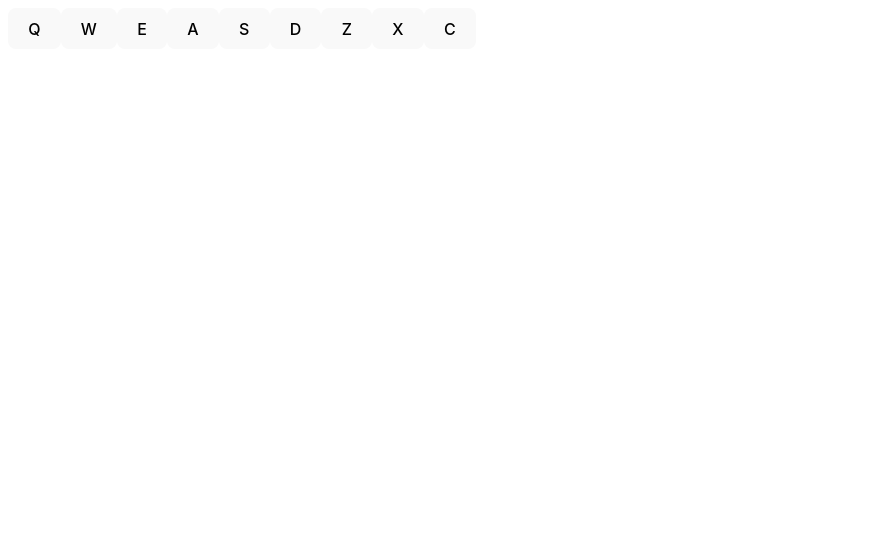
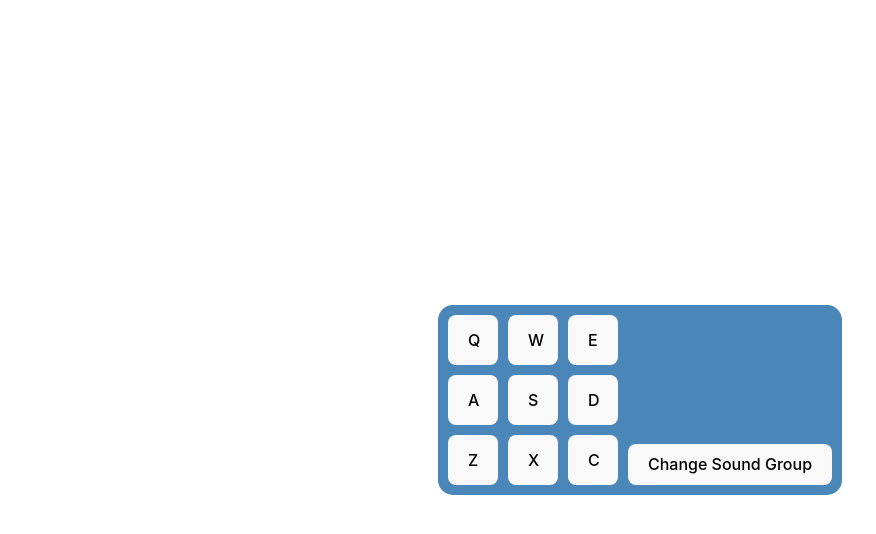
Before and after one commit to zfranczak/drumMachine, a React (Vite) app: page / in a window 1280 px wide. Shown: the top 534 px of the page, without its empty margins (0-876 px from the left). Built offline with nearby package versions, Linux system fonts and the light colour scheme.

Commit message:
added button to change sound bank and added some simple styling

```diff
--- /dev/null
+++ b/src/App.css
@@ -0,0 +1,22 @@
+body {
+  margin: 0;
+  display: flex;
+  justify-content: center;
+  align-items: center;
+  height: 100vh;
+}
+
+#drum-machine {
+  margin: auto;
+}
+
+.wrapper {
+  display: flex;
+  flex-direction: row;
+  align-items: flex-end;
+  justify-content: center;
+  gap: 10px;
+  background-color: rgb(75, 134, 185);
+  padding: 10px;
+  border-radius: 15px;
+}
--- a/src/App.jsx
+++ b/src/App.jsx
@@ -1,16 +1,157 @@
-import React from 'react';
+import React, { useState } from 'react';
+import DrumControl from './components/DrumControl';
 import Machine from './components/Machine';
+import './App.css';
+
+const firstSoundGroup = [
+  {
+    keyCode: 81,
+    key: 'Q',
+    id: 'heater-1',
+    url: 'https://s3.amazonaws.com/freecodecamp/drums/Heater-1.mp3',
+  },
+  {
+    keyCode: 87,
+    key: 'W',
+    id: 'heater-2',
+    url: 'https://s3.amazonaws.com/freecodecamp/drums/Heater-2.mp3',
+  },
+  {
+    keyCode: 69,
+    key: 'E',
+    id: 'heater-3',
+    url: 'https://s3.amazonaws.com/freecodecamp/drums/Heater-3.mp3',
+  },
+  {
+    keyCode: 65,
+    key: 'A',
+    id: 'heater-4',
+    url: 'https://s3.amazonaws.com/freecodecamp/drums/Heater-4_1.mp3',
+  },
+  {
+    keyCode: 83,
+    key: 'S',
+    id: 'clap',
+    url: 'https://s3.amazonaws.com/freecodecamp/drums/Heater-6.mp3',
+  },
+  {
+    keyCode: 68,
+    key: 'D',
+    id: 'open-hh',
+    url: 'https://s3.amazonaws.com/freecodecamp/drums/Dsc_Oh.mp3',
+  },
+  {
+    keyCode: 90,
+    key: 'Z',
+    id: 'kick-n-hat',
+    url: 'https://s3.amazonaws.com/freecodecamp/drums/Kick_n_Hat.mp3',
+  },
+  {
+    keyCode: 88,
+    key: 'X',
+    id: 'kick',
+    url: 'https://s3.amazonaws.com/freecodecamp/drums/RP4_KICK_1.mp3',
+  },
+  {
+    keyCode: 67,
+    key: 'C',
+    id: 'closed-hh',
+    url: 'https://s3.amazonaws.com/freecodecamp/drums/Cev_H2.mp3',
+  },
+];
+
+const secondSoundGroup = [
+  {
+    keyCode: 81,
+    key: 'Q',
+    id: 'Chord-1',
+    url: 'https://s3.amazonaws.com/freecodecamp/drums/Chord_1.mp3',
+  },
+  {
+    keyCode: 87,
+    key: 'W',
+    id: 'Chord-2',
+    url: 'https://s3.amazonaws.com/freecodecamp/drums/Chord_2.mp3',
+  },
+  {
+    keyCode: 69,
+    key: 'E',
+    id: 'Chord-3',
+    url: 'https://s3.amazonaws.com/freecodecamp/drums/Chord_3.mp3',
+  },
+  {
+    keyCode: 65,
+    key: 'A',
+    id: 'Shaker',
+    url: 'https://s3.amazonaws.com/freecodecamp/drums/Give_us_a_light.mp3',
+  },
+  {
+    keyCode: 83,
+    key: 'S',
+    id: 'Open-HH',
+    url: 'https://s3.amazonaws.com/freecodecamp/drums/Dry_Ohh.mp3',
+  },
+  {
+    keyCode: 68,
+    key: 'D',
+    id: 'Closed-HH',
+    url: 'https://s3.amazonaws.com/freecodecamp/drums/Bld_H1.mp3',
+  },
+  {
+    keyCode: 90,
+    key: 'Z',
+    id: 'Punchy-Kick',
+    url: 'https://s3.amazonaws.com/freecodecamp/drums/punchy_kick_1.mp3',
+  },
+  {
+    keyCode: 88,
+    key: 'X',
+    id: 'Side-Kick',
+    url: 'https://s3.amazonaws.com/freecodecamp/drums/side_stick_1.mp3',
+  },
+  {
+    keyCode: 67,
+    key: 'C',
+    id: 'Snare',
+    url: 'https://s3.amazonaws.com/freecodecamp/drums/Brk_Snr.mp3',
+  },
+];
+
+const soundsName = {
+  heaterKit: 'Heater Kit',
+  smoothPiano: 'Smooth Piano Kit',
+};
+
+const soundsGroup = {
+  heaterKit: firstSoundGroup,
+  smoothPiano: secondSoundGroup,
+};
 
 const App = () => {
+  const [soundType, setSoundType] = useState('heaterKit');
+  const [sounds, setSounds] = useState(soundsGroup[soundType]);
   const play = (key) => {
     const audio = document.getElementById(key);
     audio.currentTime = 0;
     audio.play();
   };
 
+  const changeSoundGroup = () => {
+    if (soundType === 'heaterKit') {
+      setSoundType('smoothPiano');
+      setSounds(soundsGroup.smoothPiano);
+    } else {
+      setSoundType('heaterKit');
+      setSounds(soundsGroup.heaterKit);
+    }
+  };
+
   return (
-    <div className='app'>
-      <Machine play={play} />
+    <div id='drum-machine'>
+      <div className='wrapper'>
+        <Machine play={play} sounds={sounds} />
+        <DrumControl changeSoundGroup={changeSoundGroup} />
+      </div>
     </div>
   );
 };
--- a/src/components/DrumControl.jsx
+++ b/src/components/DrumControl.jsx
@@ -1,8 +1,8 @@
 import React from 'react';
 
-const DrumControl = () => (
+const DrumControl = ({ changeSoundGroup }) => (
   <div className='control'>
-    <button>Changes Sound Group</button>
+    <button onClick={changeSoundGroup}>Change Sound Group</button>
   </div>
 );
 
--- a/src/components/Machine.jsx
+++ b/src/components/Machine.jsx
@@ -1,119 +1,5 @@
 import React, { useEffect } from 'react';
 import '../styles/machine.css';
-
-const firstSoundGroup = [
-  {
-    keyCode: 81,
-    key: 'Q',
-    id: 'heater-1',
-    url: 'https://s3.amazonaws.com/freecodecamp/drums/Heater-1.mp3',
-  },
-  {
-    keyCode: 87,
-    key: 'W',
-    id: 'heater-2',
-    url: 'https://s3.amazonaws.com/freecodecamp/drums/Heater-2.mp3',
-  },
-  {
-    keyCode: 69,
-    key: 'E',
-    id: 'heater-3',
-    url: 'https://s3.amazonaws.com/freecodecamp/drums/Heater-3.mp3',
-  },
-  {
-    keyCode: 65,
-    key: 'A',
-    id: 'heater-4',
-    url: 'https://s3.amazonaws.com/freecodecamp/drums/Heater-4_1.mp3',
-  },
-  {
-    keyCode: 83,
-    key: 'S',
-    id: 'clap',
-    url: 'https://s3.amazonaws.com/freecodecamp/drums/Heater-6.mp3',
-  },
-  {
-    keyCode: 68,
-    key: 'D',
-    id: 'open-hh',
-    url: 'https://s3.amazonaws.com/freecodecamp/drums/Dsc_Oh.mp3',
-  },
-  {
-    keyCode: 90,
-    key: 'Z',
-    id: 'kick-n-hat',
-    url: 'https://s3.amazonaws.com/freecodecamp/drums/Kick_n_Hat.mp3',
-  },
-  {
-    keyCode: 88,
-    key: 'X',
-    id: 'kick',
-    url: 'https://s3.amazonaws.com/freecodecamp/drums/RP4_KICK_1.mp3',
-  },
-  {
-    keyCode: 67,
-    key: 'C',
-    id: 'closed-hh',
-    url: 'https://s3.amazonaws.com/freecodecamp/drums/Cev_H2.mp3',
-  },
-];
-
-const secondSoundGroup = [
-  {
-    keyCode: 81,
-    key: 'Q',
-    id: 'Chord-1',
-    url: 'https://s3.amazonaws.com/freecodecamp/drums/Chord_1.mp3',
-  },
-  {
-    keyCode: 87,
-    key: 'W',
-    id: 'Chord-2',
-    url: 'https://s3.amazonaws.com/freecodecamp/drums/Chord_2.mp3',
-  },
-  {
-    keyCode: 69,
-    key: 'E',
-    id: 'Chord-3',
-    url: 'https://s3.amazonaws.com/freecodecamp/drums/Chord_3.mp3',
-  },
-  {
-    keyCode: 65,
-    key: 'A',
-    id: 'Shaker',
-    url: 'https://s3.amazonaws.com/freecodecamp/drums/Give_us_a_light.mp3',
-  },
-  {
-    keyCode: 83,
-    key: 'S',
-    id: 'Open-HH',
-    url: 'https://s3.amazonaws.com/freecodecamp/drums/Dry_Ohh.mp3',
-  },
-  {
-    keyCode: 68,
-    key: 'D',
-    id: 'Closed-HH',
-    url: 'https://s3.amazonaws.com/freecodecamp/drums/Bld_H1.mp3',
-  },
-  {
-    keyCode: 90,
-    key: 'Z',
-    id: 'Punchy-Kick',
-    url: 'https://s3.amazonaws.com/freecodecamp/drums/punchy_kick_1.mp3',
-  },
-  {
-    keyCode: 88,
-    key: 'X',
-    id: 'Side-Kick',
-    url: 'https://s3.amazonaws.com/freecodecamp/drums/side_stick_1.mp3',
-  },
-  {
-    keyCode: 67,
-    key: 'C',
-    id: 'Snare',
-    url: 'https://s3.amazonaws.com/freecodecamp/drums/Brk_Snr.mp3',
-  },
-];
 
 const KeyboardKey = ({ play, sound: { key, keyCode, url } }) => {
   const handleKeydown = (e) => {
@@ -137,10 +23,12 @@ const KeyboardKey = ({ play, sound: { key, keyCode, url } }) => {
   );
 };
 
-const Machine = ({ play, id }) => {
-  return firstSoundGroup.map((sound) => (
-    <KeyboardKey key={id} play={play} sound={sound} />
-  ));
-};
+const Machine = ({ play, id, sounds }) => (
+  <div className='keyboard'>
+    {sounds.map((sound) => (
+      <KeyboardKey key={id} play={play} sound={sound} />
+    ))}
+  </div>
+);
 
 export default Machine;
--- a/src/styles/machine.css
+++ b/src/styles/machine.css
@@ -7,10 +7,9 @@
   padding: 20px;
 }
 
-#display {
-  display: flex;
-  flex-wrap: wrap;
-  justify-content: center;
-  max-width: 1000px;
-  gap: 10px;
+.keyboard {
+  display: grid;
+  grid-template-rows: 50px 50px 50px;
+  grid-template-columns: 50px 50px 50px;
+  grid-gap: 10px;
 }
```
